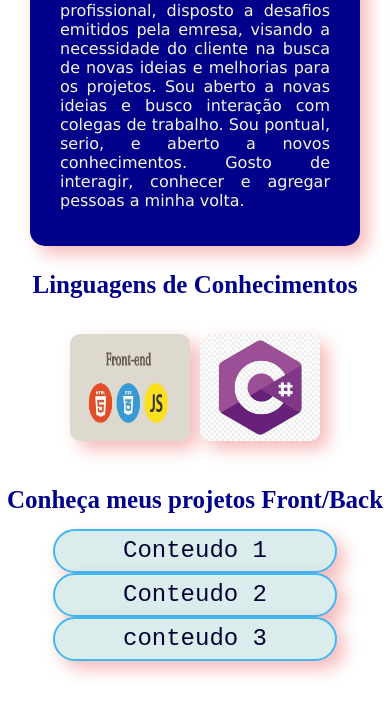
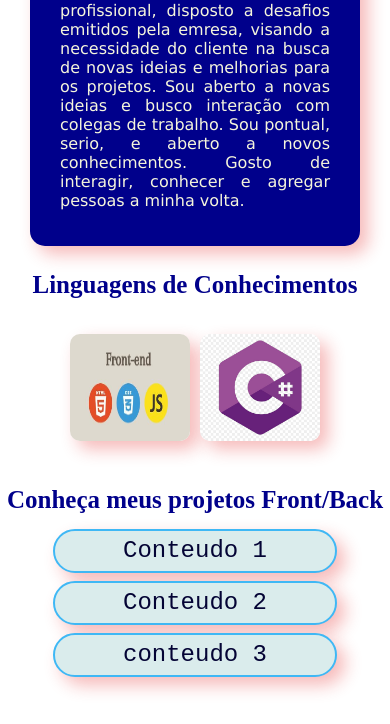
Before and after one commit to claudenes21/meuportifolio, a plain HTML site: page index.html in a window 390 px wide. Shown: the part 296-1020 px from the top of the page. Drawn offline with Linux system fonts and the light colour scheme.

Commit message:
23/10
finalizando

```diff
--- a/css/main.css
+++ b/css/main.css
@@ -148,7 +148,7 @@
     background: rgb(218, 236, 236);
     box-shadow: 8px 8px 17px rgba(224, 23, 23, 0.3);
     cursor: pointer;
-
+     margin-top: 8px;
 }
 .item:hover{
     transition: 0.1s;
@@ -192,6 +192,7 @@
     }
     .item {
         width: 350px;
+        margin-top: 8px;
 
     }
     #move {
@@ -217,6 +218,7 @@
     }
     .item {
         width: 280px;
+        margin-top: 8px;
     }
     #move {
         width: 300px;
```
